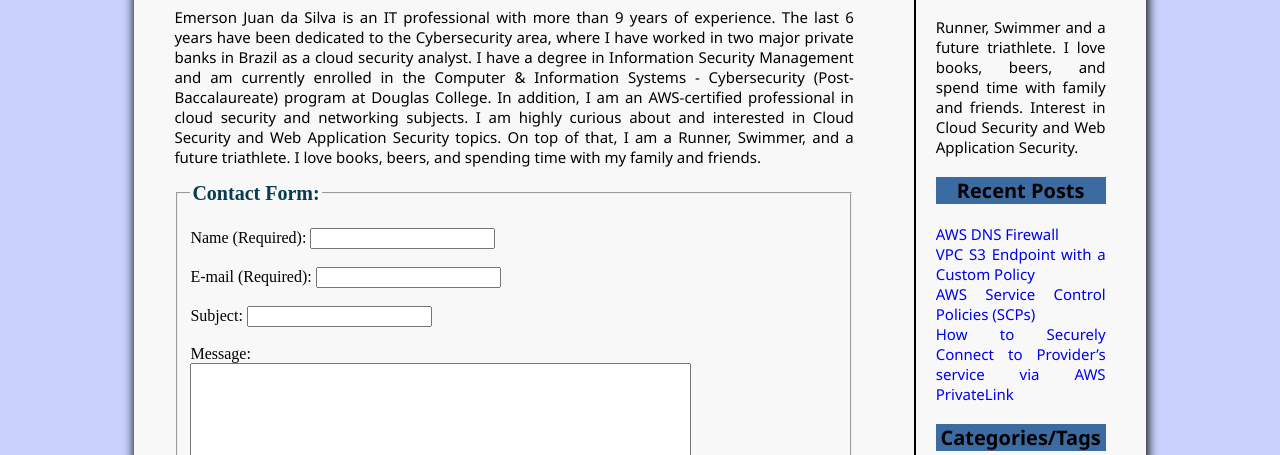
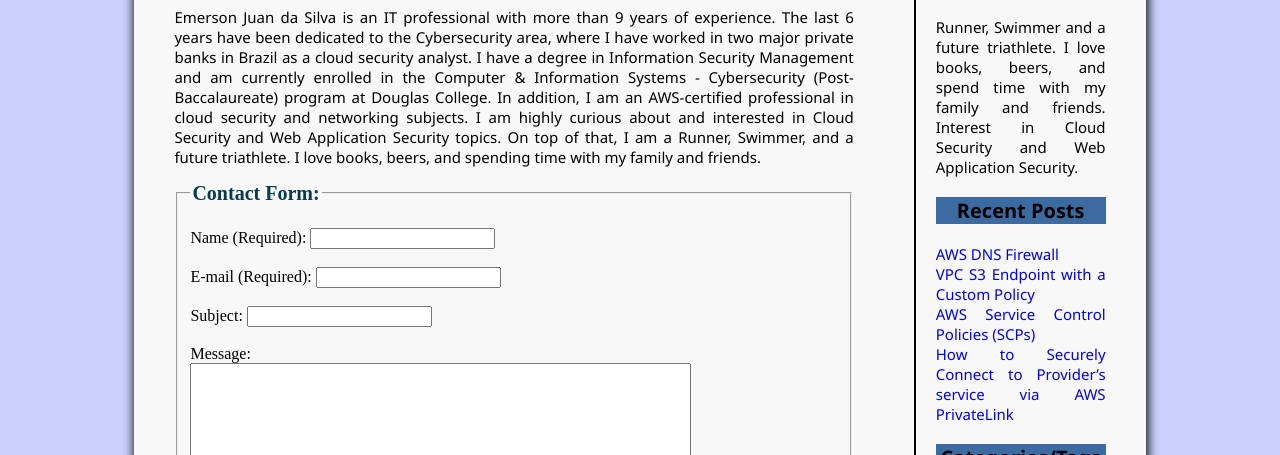
Before and after one commit to emersonjuan/emersonjuan.github.io, a plain HTML site: page aboutme.html in a window 1280 px wide. Shown: the part 345-800 px from the top of the page. Drawn offline with Linux system fonts and the light colour scheme.

Commit message:
Modified text
Modified text

```diff
--- a/aboutme.html
+++ b/aboutme.html
@@ -62,7 +62,7 @@
             <aside>
                 <div id="authorBox">
                     <h3>About the author</h3>
-                    <p>Runner, Swimmer and a future triathlete. I love books, beers, and spend time with family and
+                    <p>Runner, Swimmer and a future triathlete. I love books, beers, and spend time with my family and
                         friends. Interest in Cloud Security and Web Application Security.</p>
                 </div>
                 <div id="recentPostsBox">
```
Also changed, not shown: dnsfirewall.html (+1 -1 lines), privatelink.html (+1 -1 lines), scps.html (+1 -1 lines), vpcendpoint.html (+1 -1 lines).
